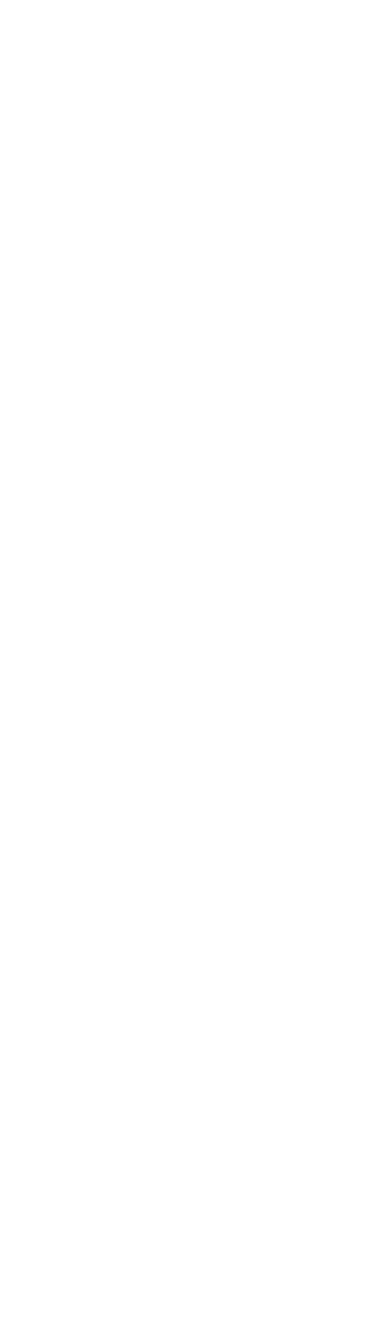
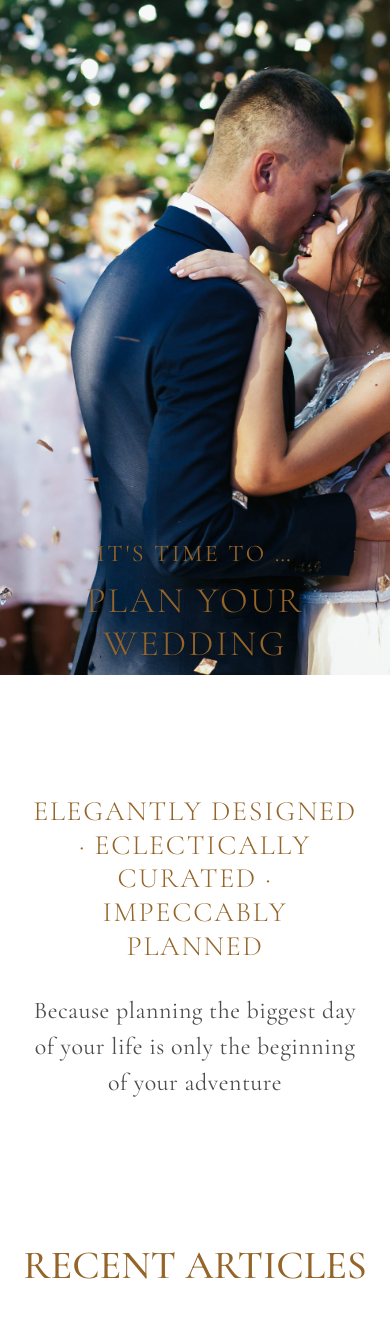
Before and after one commit to ChristinaNikolova/WeddingPlanner-VueJS, a Vue app in the folder client/: page / in a window 390 px wide. Shown: the top 1318 px of the page. Before the commit the page ends 844 px from the top, so only its background shows below. Built offline with nearby package versions, Linux system fonts and the light colour scheme; no server answers.

Commit message:
add Home component

```diff
--- a/client/src/App.vue
+++ b/client/src/App.vue
@@ -1,5 +1,15 @@
-<script setup></script>
+<script>
+import Home from "./components/Home.vue";
 
-<template></template>
+export default {
+  components: {
+    Home,
+  },
+};
+</script>
+
+<template>
+  <Home />
+</template>
 
 <style scoped></style>
--- /dev/null
+++ b/client/src/components/Home.vue
@@ -0,0 +1,63 @@
+<script>
+import { jumbo } from "../utils/constants/images.js";
+import LastThreeArticles from "./shared/Blog/LastThreeArticles.vue";
+// todo import Link router
+import Jumbotron from "./Jumbotron.vue";
+
+export default {
+  components: {
+    Jumbotron,
+    LastThreeArticles,
+  },
+  data() {
+    return {
+      pathToImage: jumbo.HOME,
+    };
+  },
+};
+</script>
+
+<template>
+  <section class="home">
+    <Jumbotron :pathToImage="pathToImage" :isHomePage="true" />
+    <div class="home-content-wrapper">
+      <h2 class="home-title">
+        ELEGANTLY DESIGNED · ECLECTICALLY CURATED · IMPECCABLY PLANNED
+      </h2>
+      <p class="home-content">
+        Because planning the biggest day of your life is only the beginning of
+        your adventure
+      </p>
+      <!-- <Link to="/plan" class="btn">Start planning</Link> -->
+    </div>
+    <LastThreeArticles />
+  </section>
+</template>
+
+<style scoped>
+.home-content-wrapper {
+  text-align: center;
+}
+
+.home-title {
+  font-size: 28px;
+  font-weight: 300;
+  letter-spacing: 1.8px;
+  text-transform: uppercase;
+  margin-bottom: 30px;
+}
+
+.home-content {
+  font-size: 24px;
+  letter-spacing: 0.5px;
+  line-height: 1.5;
+  margin-bottom: 40px;
+}
+
+@media screen and (max-width: 1100px) {
+  .home-content-wrapper {
+    padding-right: 30px;
+    padding-left: 30px;
+  }
+}
+</style>
--- /dev/null
+++ b/client/src/components/Jumbotron.vue
@@ -0,0 +1,92 @@
+<script>
+export default {
+  props: {
+    pathToImage: {
+      type: String,
+      required: true,
+    },
+    isHomePage: {
+      type: String,
+      required: true,
+      default: false,
+    },
+  },
+};
+</script>
+
+<template>
+  <section class="jumbo" :style="{ 'background-image': `url(${pathToImage})` }">
+    <div v-if="isHomePage" class="jumbo-title-wrapper">
+      <h4 class="jumbo-sub-title">It's time to &hellip;</h4>
+      <h1 class="jumbo-main-title">plan your wedding</h1>
+    </div>
+  </section>
+</template>
+
+<style scoped>
+.jumbo {
+  background-position: center center;
+  background-size: cover;
+  background-repeat: no-repeat;
+  height: 80vh;
+  position: relative;
+  margin-bottom: 120px;
+}
+
+.jumbo-title-wrapper {
+  width: 100%;
+  letter-spacing: 2.5px;
+  text-shadow: 4px 1px 15px rgba(0, 0, 0, 0.75);
+  text-align: center;
+  position: absolute;
+  bottom: 10px;
+  left: 50%;
+  transform: translate(-50%);
+}
+
+.jumbo-sub-title {
+  font-weight: 400;
+  font-size: 40px;
+  margin-bottom: 10px;
+}
+
+.jumbo-main-title {
+  font-weight: 300;
+  font-size: 70px;
+}
+
+@media screen and (max-width: 950px) {
+  .jumbo-sub-title {
+    font-size: 36px;
+  }
+
+  .jumbo-main-title {
+    font-size: 60px;
+  }
+}
+
+@media screen and (max-width: 750px) {
+  .jumbo-sub-title {
+    font-size: 30px;
+  }
+
+  .jumbo-main-title {
+    font-size: 50px;
+  }
+}
+
+@media screen and (max-width: 600px) {
+  .jumbo-title-wrapper {
+    padding-right: 30px;
+    padding-left: 30px;
+  }
+
+  .jumbo-sub-title {
+    font-size: 24px;
+  }
+
+  .jumbo-main-title {
+    font-size: 36px;
+  }
+}
+</style>
--- /dev/null
+++ b/client/src/components/shared/Blog/LastSingleArticle.vue
@@ -0,0 +1,95 @@
+<script>
+// todo import Lint
+
+export default {
+  props: {
+    id: {
+      type: String,
+      required: true,
+    },
+    title: {
+      type: String,
+      required: true,
+    },
+    shortContent: {
+      type: String,
+      required: true,
+    },
+    image: {
+      type: String,
+      required: true,
+    },
+  },
+};
+</script>
+
+<template>
+  <div class="last-three-articles-current-article-wrapper">
+    <img
+      class="last-three-articles-current-article-image img img-shadow"
+      :src="image"
+      :alt="title"
+    />
+    <h5 class="last-three-articles-current-article-title">{{ title }}</h5>
+    <p class="last-three-articles-current-article-short-content">
+      {{ shortContent }}
+    </p>
+    <!-- <Link class="btn" to={`/blog/${id}`}>Read more</Link> -->
+  </div>
+</template>
+
+<style scoped>
+.last-three-articles-current-article-wrapper {
+  text-align: center;
+}
+
+.last-three-articles-current-article-image {
+  max-width: 100%;
+  height: 800px;
+  margin-bottom: 30px;
+}
+
+.last-three-articles-current-article-title {
+  font-size: 36px;
+  margin-bottom: 30px;
+}
+
+.last-three-articles-current-article-short-content {
+  font-size: 24px;
+  margin-bottom: 80px;
+}
+
+@media screen and (max-width: 1750px) {
+  .last-three-articles-current-article-image {
+    height: 600px;
+  }
+
+  .last-three-articles-current-article-title {
+    font-size: 30px;
+  }
+
+  .last-three-articles-current-article-short-content {
+    font-size: 22px;
+  }
+}
+
+@media screen and (max-width: 1600px) {
+  .last-three-articles-current-article-title {
+    font-size: 28px;
+  }
+
+  .last-three-articles-current-article-short-content {
+    font-size: 18px;
+  }
+}
+
+@media screen and (max-width: 1200px) {
+  .last-three-articles-current-article-title {
+    font-size: 30px;
+  }
+
+  .last-three-articles-current-article-short-content {
+    font-size: 22px;
+  }
+}
+</style>
--- /dev/null
+++ b/client/src/components/shared/Blog/LastThreeArticles.vue
@@ -0,0 +1,87 @@
+<script>
+import LastSingleArticle from "./LastSingleArticle.vue";
+import articlesService from "../../../services/articles";
+
+export default {
+  components: {
+    LastSingleArticle,
+  },
+  data() {
+    return {
+      articles: [],
+    };
+  },
+  // methods: {
+  //   test(result) {
+  //     this.articles = result;
+  //     console.log("this", this.articles);
+  //   },
+  // },
+  async mounted() {
+    console.log(this.articles);
+    const result = await articlesService
+      .getLastThree()
+      .then((res) => (this.articles = res))
+      .catch((err) => console.error(err));
+
+    console.log("result", result);
+  },
+};
+</script>
+
+<template>
+  <div class="last-three-articles-section-wrapper">
+    <h3 class="last-three-artilces-title">Recent articles</h3>
+    <div class="last-three-articles-wrapper">
+      <LastSingleArticle
+        v-for="article in articles"
+        :key="article.id"
+        :id="article.id"
+        :title="article.title"
+        :shortContent="article.shortContent"
+        :image="article.image"
+      />
+    </div>
+  </div>
+</template>
+
+<style scoped>
+.last-three-articles-section-wrapper {
+  margin-top: 140px;
+  margin-bottom: 140px;
+}
+
+.last-three-artilces-title {
+  text-align: center;
+  font-size: 40px;
+  font-weight: 500;
+  margin-bottom: 100px;
+}
+
+.last-three-articles-wrapper {
+  display: flex;
+  justify-content: space-evenly;
+  align-items: center;
+  gap: 120px;
+}
+
+@media screen and (max-width: 2000px) {
+  .last-three-articles-wrapper {
+    gap: 60px;
+    margin: 140px 50px;
+  }
+}
+
+@media screen and (max-width: 1600px) {
+  .last-three-articles-wrapper {
+    gap: 30px;
+  }
+}
+
+@media screen and (max-width: 1200px) {
+  .last-three-articles-wrapper {
+    flex-direction: column;
+    gap: 60px;
+  }
+}
+</style>
```
